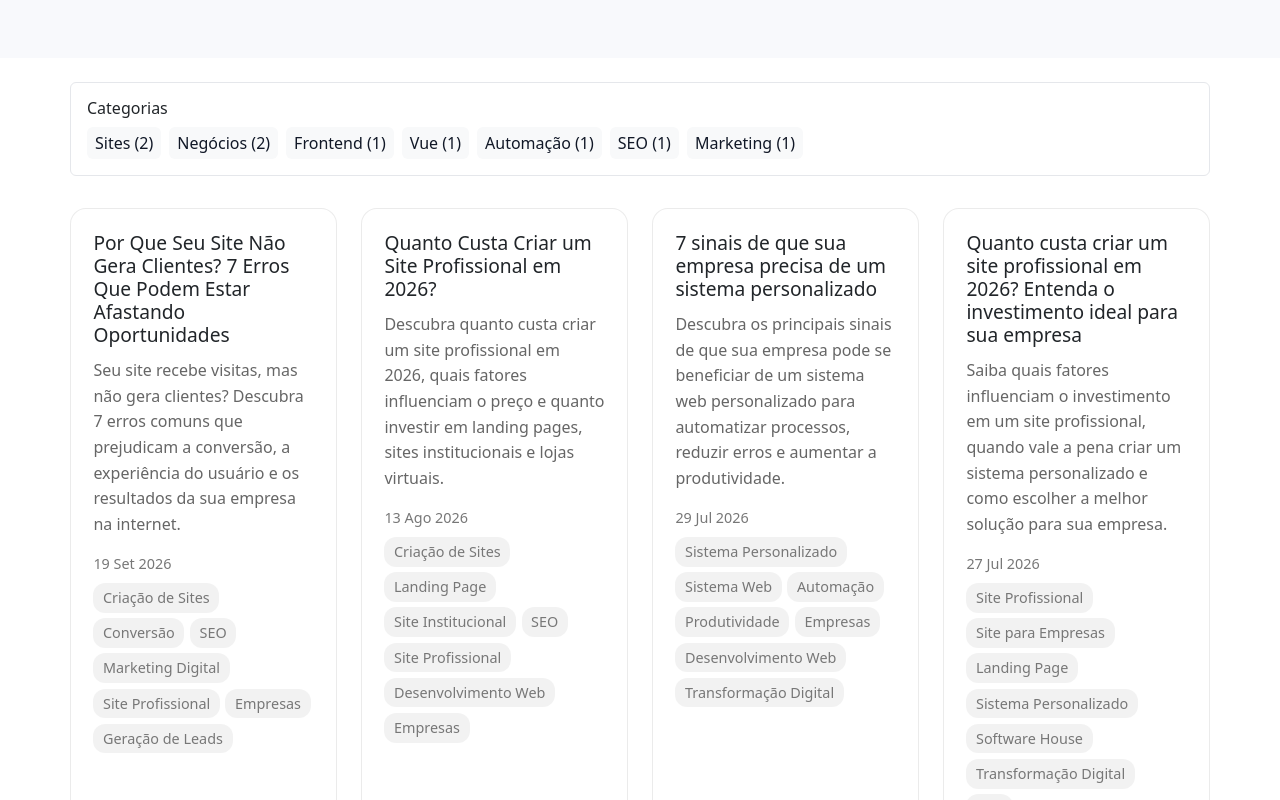
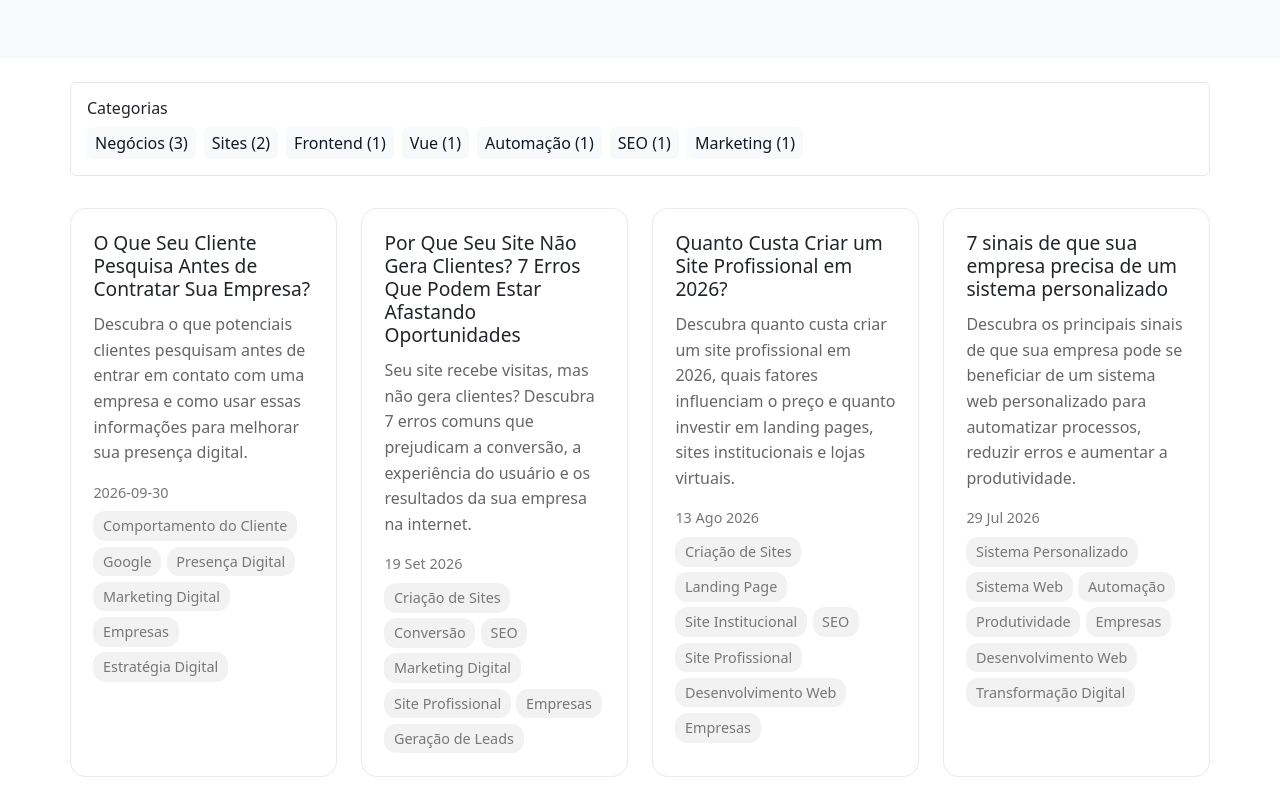
Before and after one commit to codewil-json/portfolio, a Vue app: page /blog in a window 1280 px wide. Shown: the part 800-1600 px from the top of the page. Built offline with nearby package versions, Linux system fonts and the light colour scheme.

Commit message:
new post

```diff
--- a/src/blog/posts.js
+++ b/src/blog/posts.js
@@ -1,4 +1,308 @@
 export default [
+  {
+    slug: 'o-que-seu-cliente-pesquisa-antes-de-contratar-sua-empresa',
+
+    title: 'O Que Seu Cliente Pesquisa Antes de Contratar Sua Empresa?',
+
+    description:
+      'Descubra o que potenciais clientes pesquisam antes de entrar em contato com uma empresa e como usar essas informações para melhorar sua presença digital.',
+
+    category: 'Negócios',
+
+    tags: [
+      'Comportamento do Cliente',
+      'Google',
+      'Presença Digital',
+      'Marketing Digital',
+      'Empresas',
+      'Estratégia Digital'
+    ],
+
+    date: '2026-09-30',
+
+    readTime: '7 min',
+
+    content: `
+    <p>
+      Antes de entrar em contato com uma empresa, é comum que o cliente faça
+      algumas pesquisas na internet.
+    </p>
+
+    <p>
+      Ele pode procurar um serviço, comparar opções, verificar preços, procurar
+      avaliações ou simplesmente tentar descobrir se aquela empresa realmente
+      existe e parece confiável.
+    </p>
+
+    <p>
+      O problema é que muitas empresas pensam apenas em aparecer quando alguém
+      pesquisa pelo próprio nome. Mas o cliente pode estar procurando
+      <strong>uma solução para um problema</strong>, e não uma empresa específica.
+    </p>
+
+    <h2>O cliente nem sempre sabe qual empresa contratar</h2>
+
+    <p>
+      Imagine alguém que precisa criar uma identidade visual para sua empresa.
+      Provavelmente, a primeira pesquisa não será pelo nome de uma agência.
+    </p>
+
+    <p>
+      A pessoa pode pesquisar algo como:
+    </p>
+
+    <ul>
+      <li>Quanto custa criar uma identidade visual?</li>
+      <li>Como escolher uma agência de design?</li>
+      <li>Preciso de uma identidade visual para minha empresa?</li>
+      <li>Agência de design perto de mim;</li>
+      <li>Empresa que cria identidade visual.</li>
+    </ul>
+
+    <p>
+      Antes de decidir com quem contratar, existe uma jornada.
+      E essa jornada começa muito antes do primeiro contato.
+    </p>
+
+    <h2>Existem diferentes tipos de pesquisa</h2>
+
+    <p>
+      Nem toda pesquisa feita no Google demonstra a mesma intenção.
+    </p>
+
+    <p>
+      Uma pessoa pode estar apenas tentando entender um assunto. Outra pode
+      estar comparando soluções. E outra já pode estar procurando alguém para
+      contratar.
+    </p>
+
+    <h3>1. Pesquisas para entender um problema</h3>
+
+    <p>
+      São pesquisas feitas quando a pessoa ainda está tentando entender o que
+      está acontecendo.
+    </p>
+
+    <p>
+      Por exemplo:
+      <strong>“por que minha empresa recebe poucos contatos pelo site?”</strong>
+    </p>
+
+    <p>
+      Nesse momento, o cliente ainda pode não estar pensando em contratar
+      ninguém. Ele está tentando entender o problema.
+    </p>
+
+    <h3>2. Pesquisas para encontrar uma solução</h3>
+
+    <p>
+      Depois de entender o problema, a pesquisa pode mudar.
+    </p>
+
+    <p>
+      A pessoa começa a procurar maneiras de resolver aquilo e passa a conhecer
+      diferentes alternativas.
+    </p>
+
+    <p>
+      É nessa etapa que conteúdos educativos podem ajudar uma empresa a ser
+      encontrada e começar a construir confiança.
+    </p>
+
+    <h3>3. Pesquisas para contratar</h3>
+
+    <p>
+      Quando a pessoa já sabe o que precisa, a intenção costuma ficar mais
+      próxima da contratação.
+    </p>
+
+    <p>
+      Ela pode pesquisar:
+    </p>
+
+    <ul>
+      <li>Empresa que cria sites;</li>
+      <li>Desenvolvedor web;</li>
+      <li>Empresa de desenvolvimento de sistemas;</li>
+      <li>Criação de site profissional;</li>
+      <li>Orçamento para criar um site.</li>
+    </ul>
+
+    <p>
+      Nesse momento, ter uma presença digital clara pode fazer diferença na
+      decisão do potencial cliente.
+    </p>
+
+    <h2>Seu conteúdo responde às perguntas que seus clientes fazem?</h2>
+
+    <p>
+      Uma maneira simples de descobrir novas oportunidades é observar as
+      perguntas que seus próprios clientes fazem durante o atendimento.
+    </p>
+
+    <p>
+      Perguntas frequentes podem revelar exatamente quais informações estão
+      faltando na internet.
+    </p>
+
+    <p>
+      Se várias pessoas perguntam:
+      <strong>“quanto custa esse serviço?”</strong>,
+      talvez essa seja uma informação que merece ser explicada.
+    </p>
+
+    <p>
+      Se perguntam:
+      <strong>“quanto tempo demora?”</strong>,
+      isso também pode virar conteúdo.
+    </p>
+
+    <p>
+      O mesmo vale para dúvidas sobre funcionamento, benefícios, diferenças
+      entre serviços, etapas do processo e formas de contratação.
+    </p>
+
+    <h2>Seu site não precisa falar apenas sobre sua empresa</h2>
+
+    <p>
+      Um erro comum é construir uma presença digital completamente focada na
+      própria empresa.
+    </p>
+
+    <p>
+      A página fala sobre quem é a empresa, seus valores, sua história e seus
+      serviços, mas não responde às dúvidas que o cliente realmente possui.
+    </p>
+
+    <p>
+      Informações institucionais são importantes. Porém, também é necessário
+      pensar na experiência de quem está chegando pela primeira vez.
+    </p>
+
+    <p>
+      <strong>O cliente não está procurando apenas uma empresa. Ele está
+      procurando uma resposta para alguma necessidade.</strong>
+    </p>
+
+    <h2>Como descobrir o que seus clientes pesquisam?</h2>
+
+    <p>
+      Você não precisa começar com uma estratégia complicada.
+    </p>
+
+    <p>
+      Comece pelas conversas que já acontecem no seu negócio.
+    </p>
+
+    <ol>
+      <li>Liste as principais dúvidas recebidas pelos clientes;</li>
+      <li>Observe quais serviços geram mais perguntas;</li>
+      <li>Identifique problemas que aparecem com frequência;</li>
+      <li>Pesquise como essas dúvidas são apresentadas no Google;</li>
+      <li>Separe pesquisas informativas das pesquisas com intenção de contratação;</li>
+      <li>Crie páginas e conteúdos que respondam a essas necessidades.</li>
+    </ol>
+
+    <p>
+      Esse processo pode revelar oportunidades que não aparecem quando a empresa
+      pensa apenas em palavras relacionadas ao próprio nome.
+    </p>
+
+    <h2>Uma pesquisa pode revelar uma oportunidade de negócio</h2>
+
+    <p>
+      Imagine que uma empresa perceba que muitos potenciais clientes pesquisam
+      sobre determinado problema, mas quase ninguém oferece uma explicação clara
+      sobre ele.
+    </p>
+
+    <p>
+      Isso pode representar uma oportunidade para produzir conteúdo, melhorar
+      uma página existente ou até criar um novo serviço.
+    </p>
+
+    <p>
+      A internet deixa de ser apenas um lugar para apresentar a empresa e passa
+      a fazer parte da estratégia comercial.
+    </p>
+
+    <h2>O objetivo não é aparecer para todo mundo</h2>
+
+    <p>
+      Ter muitas visitas não significa necessariamente ter muitos clientes.
+    </p>
+
+    <p>
+      Uma empresa pode receber acessos de pessoas que nunca terão interesse em
+      seus serviços.
+    </p>
+
+    <p>
+      Por isso, mais importante do que tentar aparecer para qualquer pesquisa
+      é entender <strong>quais pesquisas são relevantes para o negócio</strong>.
+    </p>
+
+    <p>
+      O visitante certo, no momento certo, pode ter muito mais valor do que
+      uma grande quantidade de acessos sem relação com aquilo que a empresa
+      oferece.
+    </p>
+
+    <h2>Conhecer o cliente muda a forma de construir sua presença digital</h2>
+
+    <p>
+      Quando uma empresa entende o que seus potenciais clientes procuram,
+      fica mais fácil decidir quais informações apresentar, quais conteúdos
+      produzir e quais páginas realmente precisam existir.
+    </p>
+
+    <p>
+      Em vez de começar perguntando:
+      <strong>“O que devemos colocar no nosso site?”</strong>,
+      talvez seja mais interessante começar perguntando:
+      <strong>“O que nosso cliente precisa encontrar?”</strong>
+    </p>
+
+    <p>
+      Essa mudança de perspectiva pode transformar completamente a forma como
+      uma empresa se apresenta na internet.
+    </p>
+
+    <h2>Conclusão</h2>
+
+    <p>
+      O caminho até uma contratação geralmente começa antes do primeiro contato.
+    </p>
+
+    <p>
+      Seu potencial cliente pode estar pesquisando problemas, preços, soluções,
+      empresas e alternativas muito antes de decidir enviar uma mensagem.
+    </p>
+
+    <p>
+      Entender esse comportamento ajuda sua empresa a criar uma presença digital
+      mais útil, relevante e alinhada às necessidades de quem realmente pode
+      se tornar cliente.
+    </p>
+
+    <p>
+      <strong>Antes de pensar no que sua empresa quer dizer na internet,
+      descubra o que seus clientes estão tentando descobrir.</strong>
+    </p>
+
+    <h2>Quer melhorar a presença digital da sua empresa?</h2>
+
+    <p>
+      Um projeto digital começa entendendo o negócio, o público e o objetivo
+      que a empresa pretende alcançar.
+    </p>
+
+    <p>
+      Se você precisa transformar uma ideia ou necessidade em uma solução digital,
+      <a href="/#contact">entre em contato com o CodeWil</a>.
+    </p>
+  `
+  },
   {
     slug: 'por-que-seu-site-nao-gera-clientes',
 
```
